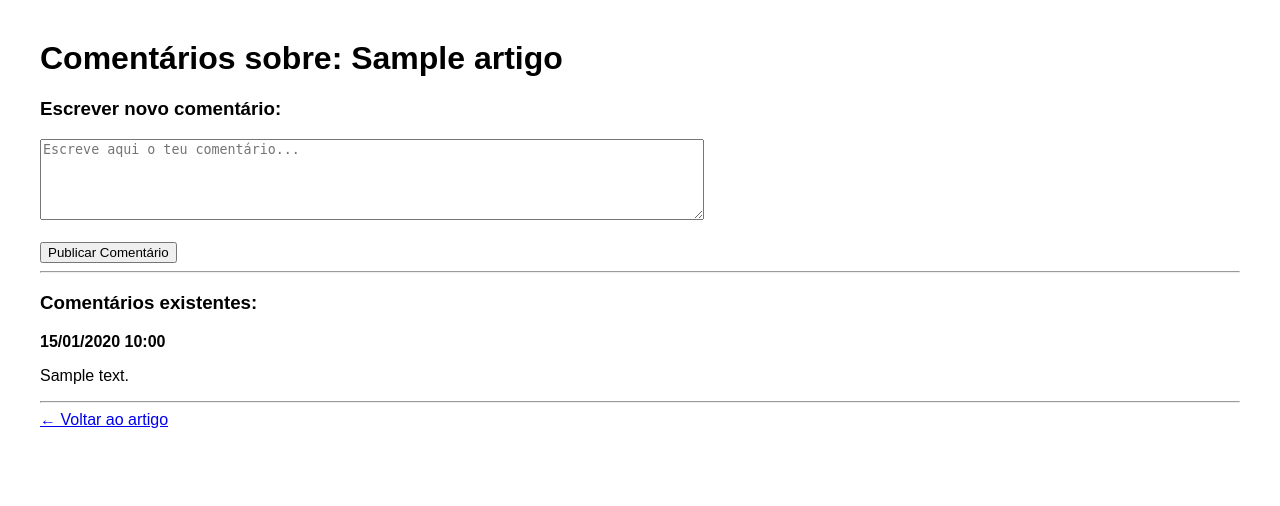
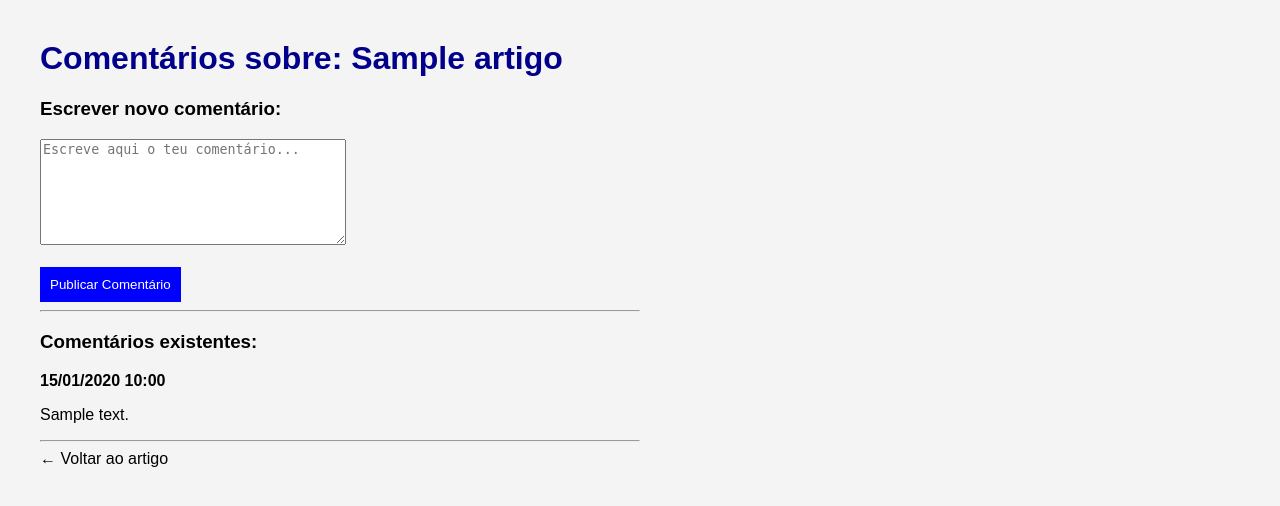
Before and after one commit to margarida-monteiro/django-jornal, a Django app: page /artigo/1/comentarios/ in a window 1280 px wide. Shown: the top 506 px of the page. Run offline with Django 5.2, Linux system fonts and the light colour scheme; tables that the repository leaves empty hold one stand-in row (values such as "Sample post").

Commit message:
adicionar arquivos de estilo CSS e atualizar templates para incluir links estáticos

```diff
--- /dev/null
+++ b/noticias/static/noticias/style.css
@@ -0,0 +1,41 @@
+body {
+    font-family: Arial;
+    background-color: #f4f4f4;
+    max-width: 600px;
+    margin: auto;
+}
+
+h1 {
+    color: darkblue;
+}
+
+a {
+    text-decoration: none;
+    color: black;
+}
+
+a:hover {
+    color: blue;
+}
+
+ul {
+    list-style: none;
+}
+
+li {
+    margin: 10px 0;
+    background: white;
+    border-radius: 5px;
+}
+
+textarea {
+    width: 300px;
+    height: 100px;
+}
+
+button {
+    background-color: blue;
+    color: white;
+    padding: 10px;
+    border: none;
+}
--- a/noticias/templates/noticias/comentarios.html
+++ b/noticias/templates/noticias/comentarios.html
@@ -1,4 +1,7 @@
 <!DOCTYPE html>
+{% load static %}
+
+<link rel="stylesheet" href="{% static 'noticias/style.css' %}">
 <html lang="pt">
 <head>
     <meta charset="UTF-8">
--- a/noticias/templates/noticias/detalhe_artigo.html
+++ b/noticias/templates/noticias/detalhe_artigo.html
@@ -1,4 +1,7 @@
 <!DOCTYPE html>
+{% load static %}
+
+<link rel="stylesheet" href="{% static 'noticias/style.css' %}">
 <html lang="pt">
 <head>
     <meta charset="UTF-8">
--- a/noticias/templates/noticias/lista_artigos.html
+++ b/noticias/templates/noticias/lista_artigos.html
@@ -1,4 +1,7 @@
 <!DOCTYPE html>
+{% load static %}
+
+<link rel="stylesheet" href="{% static 'noticias/style.css' %}">
 <html lang="pt">
 <head>
     <meta charset="UTF-8">
```
